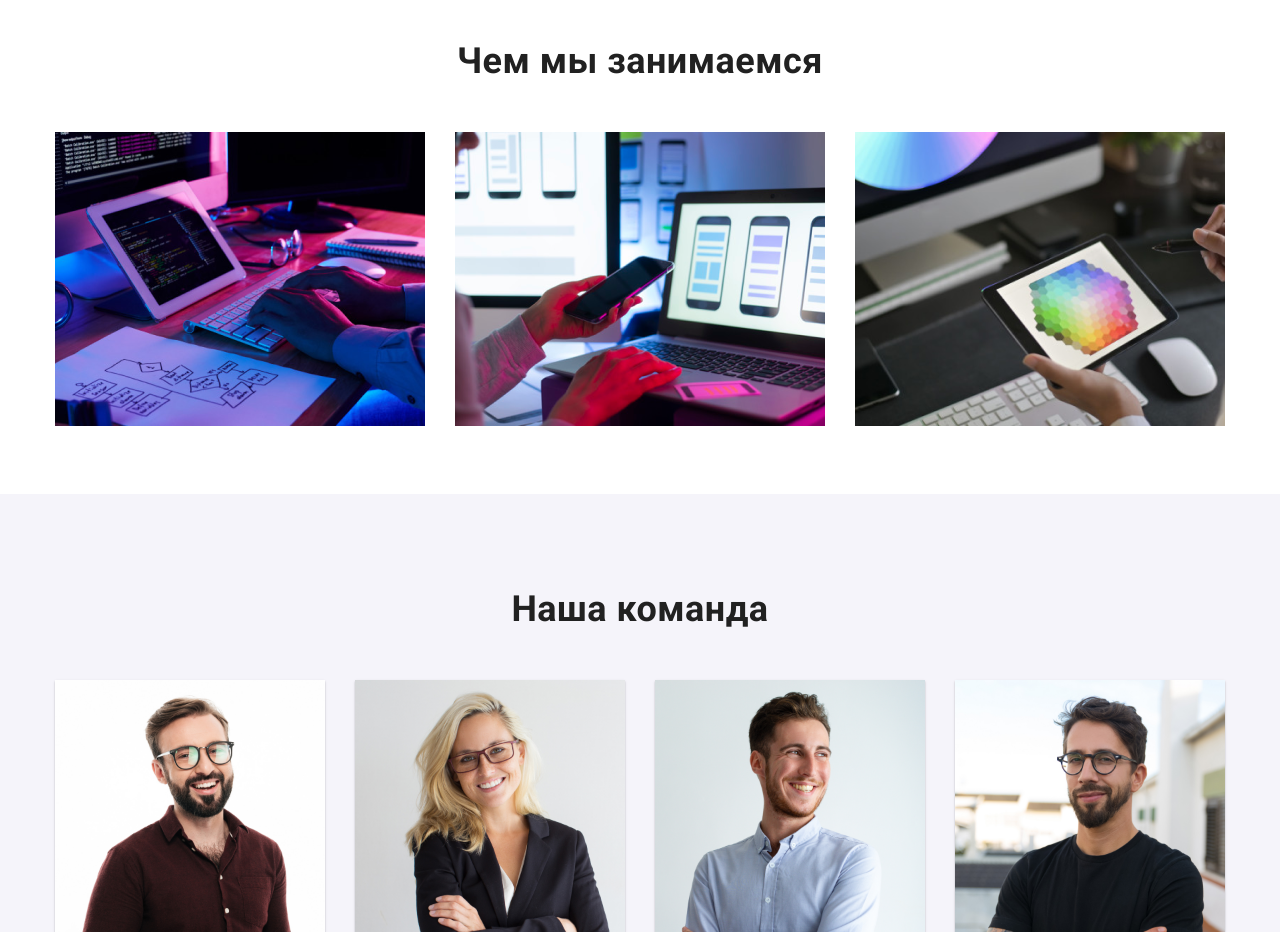
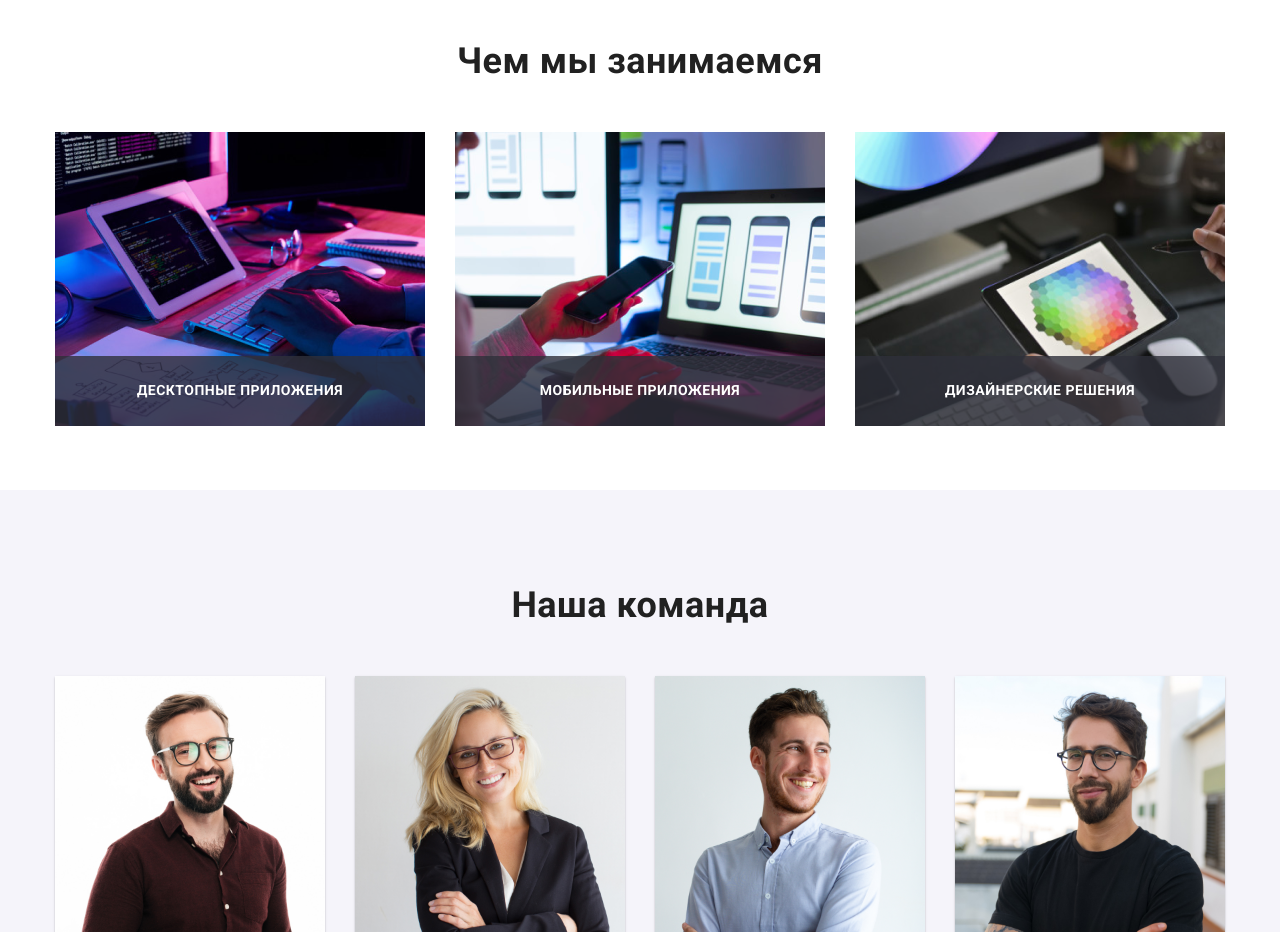
Before and after one commit to liana13555/goit-markup-hw-05, a plain HTML site: page index.html in a window 1280 px wide. Shown: the part 1080-2012 px from the top of the page. Drawn offline with nearby package versions, Linux system fonts and the light colour scheme.

Commit message:
В секцию "Чем мы занимаемся" добавлен фон

```diff
--- a/css/styles.css
+++ b/css/styles.css
@@ -113,14 +113,37 @@
 }
 
 .work > .item {
+  position: relative;
   flex-basis: calc(100% / 3 - var(--feature-gap));
   margin-left: var(--feature-gap);
   margin-top: var(--feature-gap);
 }
 
 .work .item img {
+  display: block;
   width: 100%;
 }
+
+.work-type {
+  position: absolute;
+  left: 0;
+  bottom: 0;
+  width: 100%;
+  padding-top: 27px;
+  padding-bottom: 27px;
+  background: rgba(47, 48, 58, 0.8);
+}
+
+.work-text {
+  font-weight: 700;
+  font-size: 14px;
+  line-height: 1.14;
+  text-align: center;
+  text-transform: uppercase;
+
+  color: var(--white-color);
+}
+
 
 /* Team */
 
--- a/index.html
+++ b/index.html
@@ -101,12 +101,21 @@
            <ul class="work">
                <li class="item">
                      <img src="./images/desktop.png" alt="Десктопные приложения" width="370">
+                     <div class="work-type">
+                       <p class="work-text">Десктопные приложения</p>
+                     </div>
                </li>
                <li class="item">
                      <img src="./images/mobile.png" alt="Мобильные приложения" width="370">
+                     <div class="work-type">
+                       <p class="work-text">Мобильные приложения</p>
+                     </div>
                </li>
                <li class="item">
                      <img src="./images/tablet.png" alt="Дизайнерские решения" width="370">
+                     <div class="work-type">
+                       <p class="work-text">Дизайнерские решения</p>
+                     </div>
                </li>
            </ul>
           </div>
@@ -248,37 +257,37 @@
       <div class="container">
         <h2 class="section-title">Постоянные клиенты</h2>
         <ul class="clients">
-          <li>
+          <li class="item">
              <a href="" class="link">
              <svg class="icon" width="44.27px" height="49.23px">
                <use href="./images/sprite.svg#icon-logo-1"></use>
              </svg></a>
           </li>
-          <li>
+          <li class="item">
             <a href="" class="link">
             <svg class="icon" width="40px" height="52px">
               <use href="./images/sprite.svg#icon-logo-2"></use>
             </svg></a>
           </li>
-          <li>
+          <li class="item">
             <a href="" class="link">
             <svg class="icon" width="41px" height="42.6px">
               <use href="./images/sprite.svg#icon-logo-3"></use>
             </svg></a>
           </li>
-          <li>
+          <li class="item">
             <a href="" class="link">
             <svg class="icon" width="79.66px" height="42.02px">
               <use href="./images/sprite.svg#icon-logo-4"></use>
             </svg></a>
           </li>
-          <li>
+          <li class="item">
             <a href="" class="link">
             <svg class="icon" width="59px" height="47px">
               <use href="./images/sprite.svg#icon-logo-5"></use>
             </svg></a>
           </li>
-          <li>
+          <li class="item">
             <a href="" class="link">
             <svg class="icon" width="88.48px" height="45.44px">
               <use href="./images/sprite.svg#icon-logo-6"></use>
```
